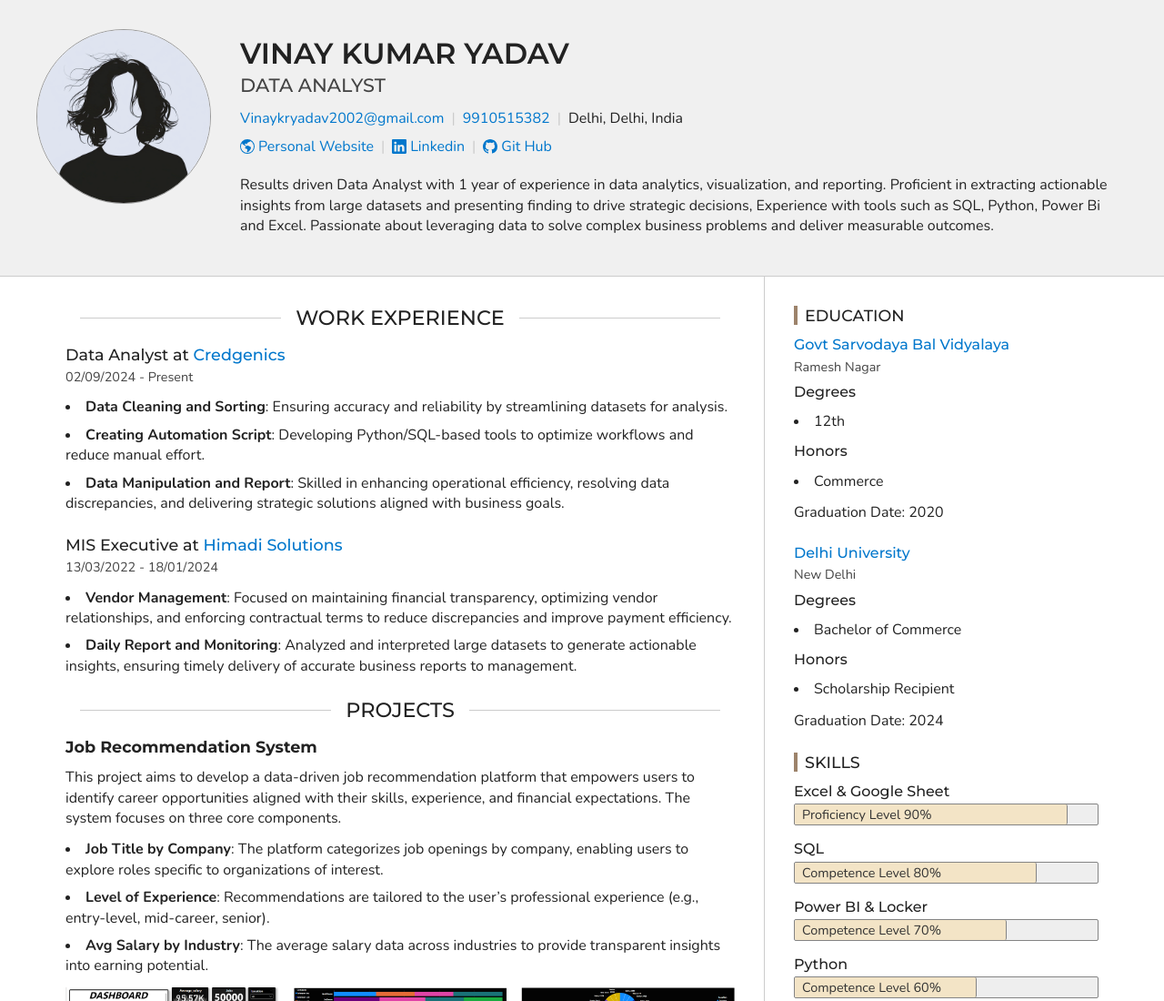
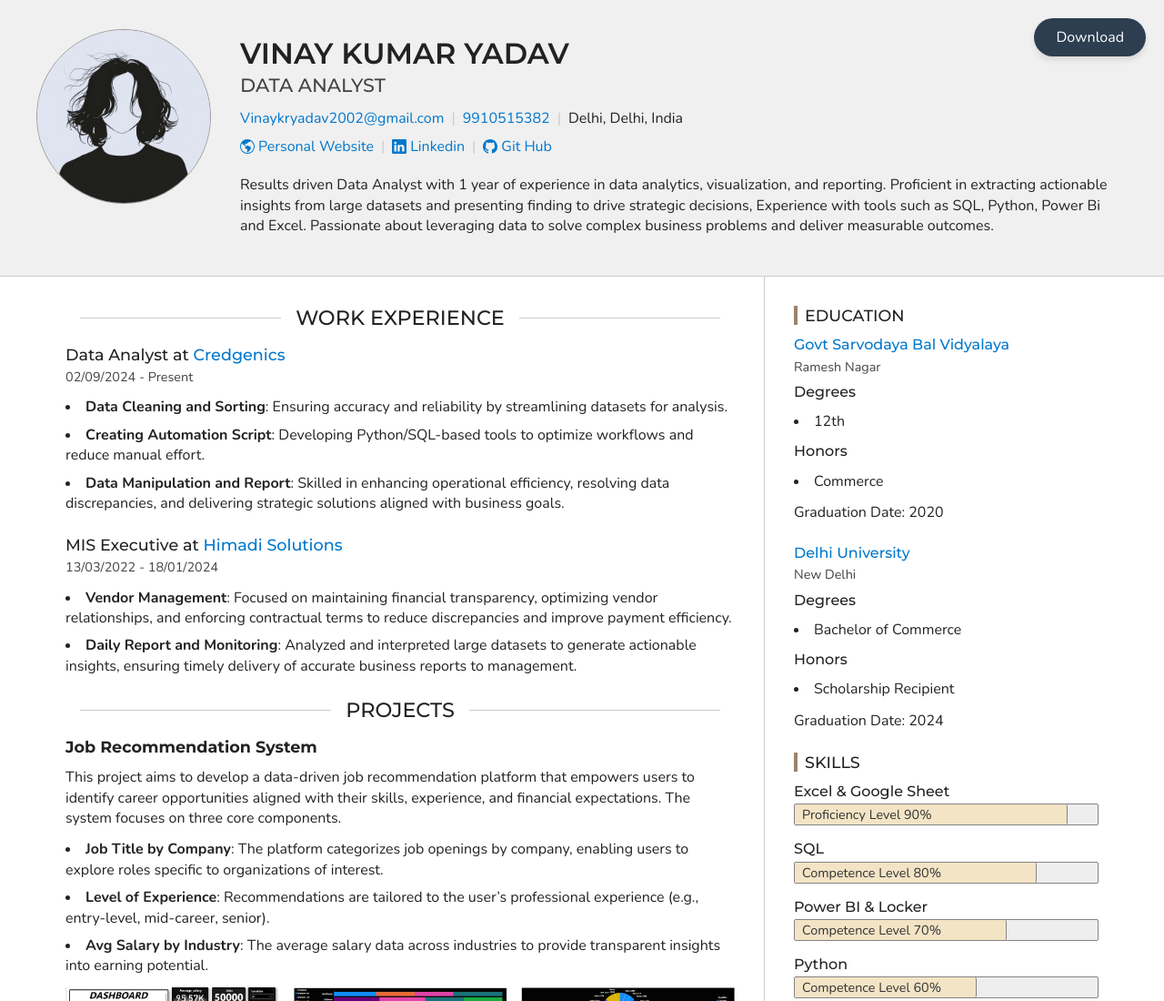
Before and after one commit to vinaykryadav1/portfolio_resume_letter, a plain HTML site: page index.html in a window 1280 px wide. Shown: the top 1100 px of the page at 91% size. Drawn offline with nearby package versions, Linux system fonts and the light colour scheme.

Commit message:
index.html

```diff
--- a/index.html
+++ b/index.html
@@ -68,6 +68,7 @@
           <div class="header-info">
             <h1>Vinay Kumar Yadav</h1>
             <h2 class="header-label">Data Analyst</h2>
+            <button id="downloadPdf" class="pdf-download-btn" onclick="downloadPDF()">Download</button>
 
               <address>
                 <ul class="inline-list flex-responsive">
```
